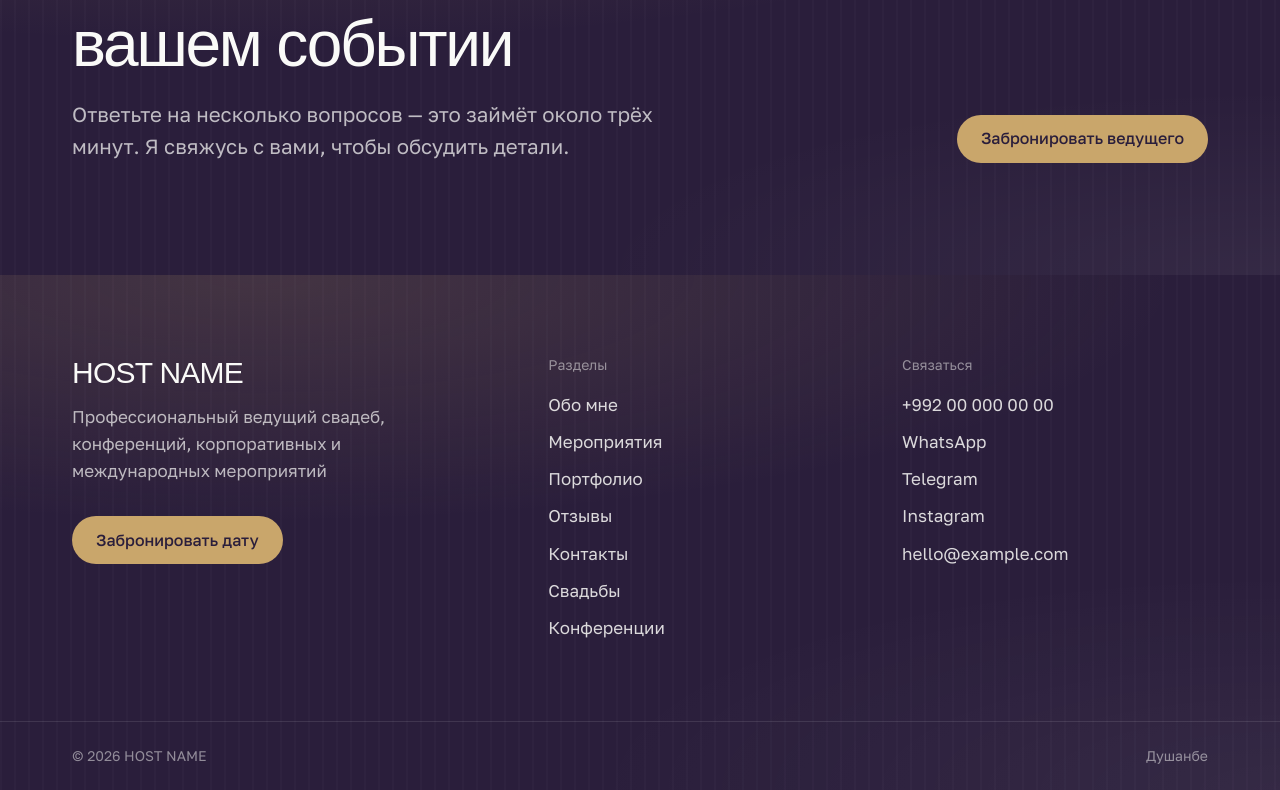
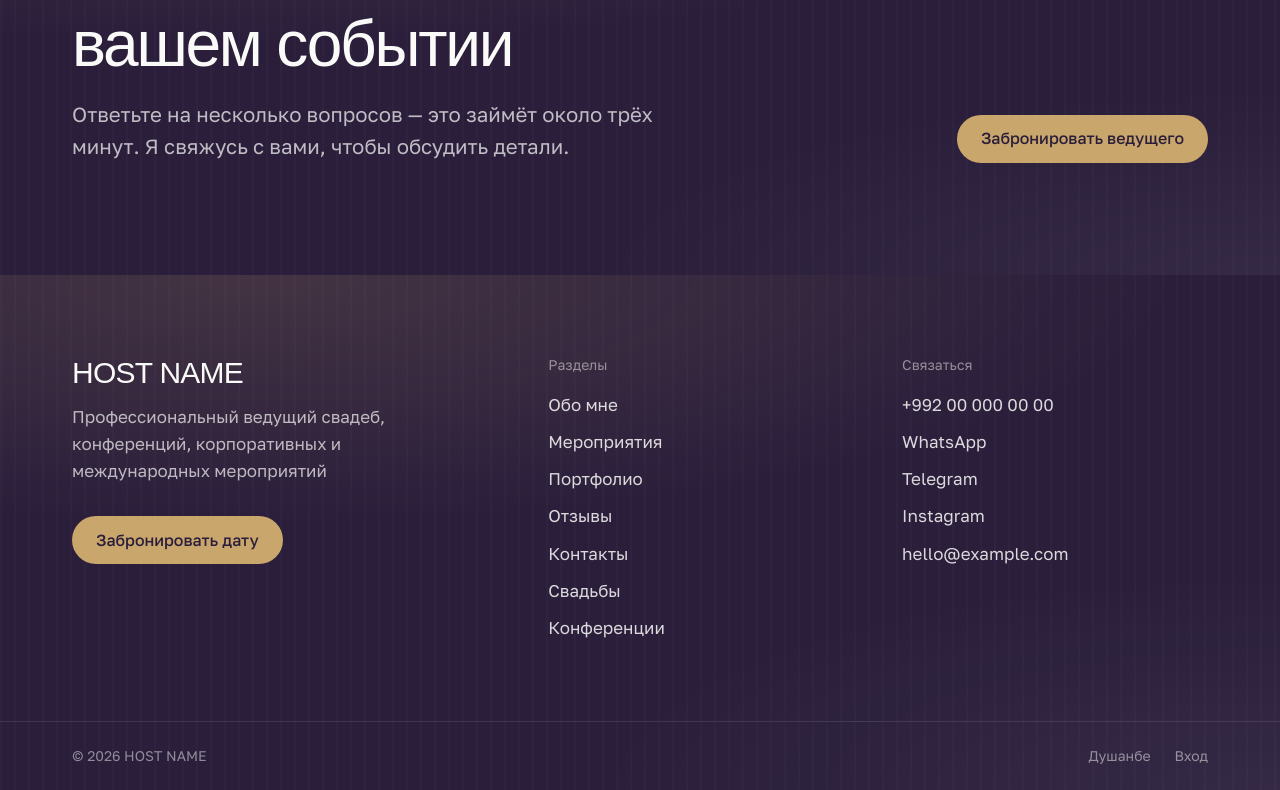
Before and after one commit to alijonjalilov/new-, a Next.js app: page / in a window 1280 px wide. Shown: the part 4174-4964 px from the top of the page. Built offline with nearby package versions, Linux system fonts and the light colour scheme; no server answers; a web font is replaced by a local one.

Commit message:
Add files via upload

```diff
--- a/src/components/site-footer.tsx
+++ b/src/components/site-footer.tsx
@@ -71,7 +71,13 @@ export function SiteFooter() {
           <p>
             © {year} {site.hostName}
           </p>
-          <p>{site.city}</p>
+          <p className="flex gap-6">
+            <span>{site.city}</span>
+            {/* Вход в админ-панель: незаметная ссылка для владельца сайта */}
+            <Link href="/admin" rel="nofollow" className="hover:text-brass">
+              Вход
+            </Link>
+          </p>
         </div>
       </div>
     </footer>
```
